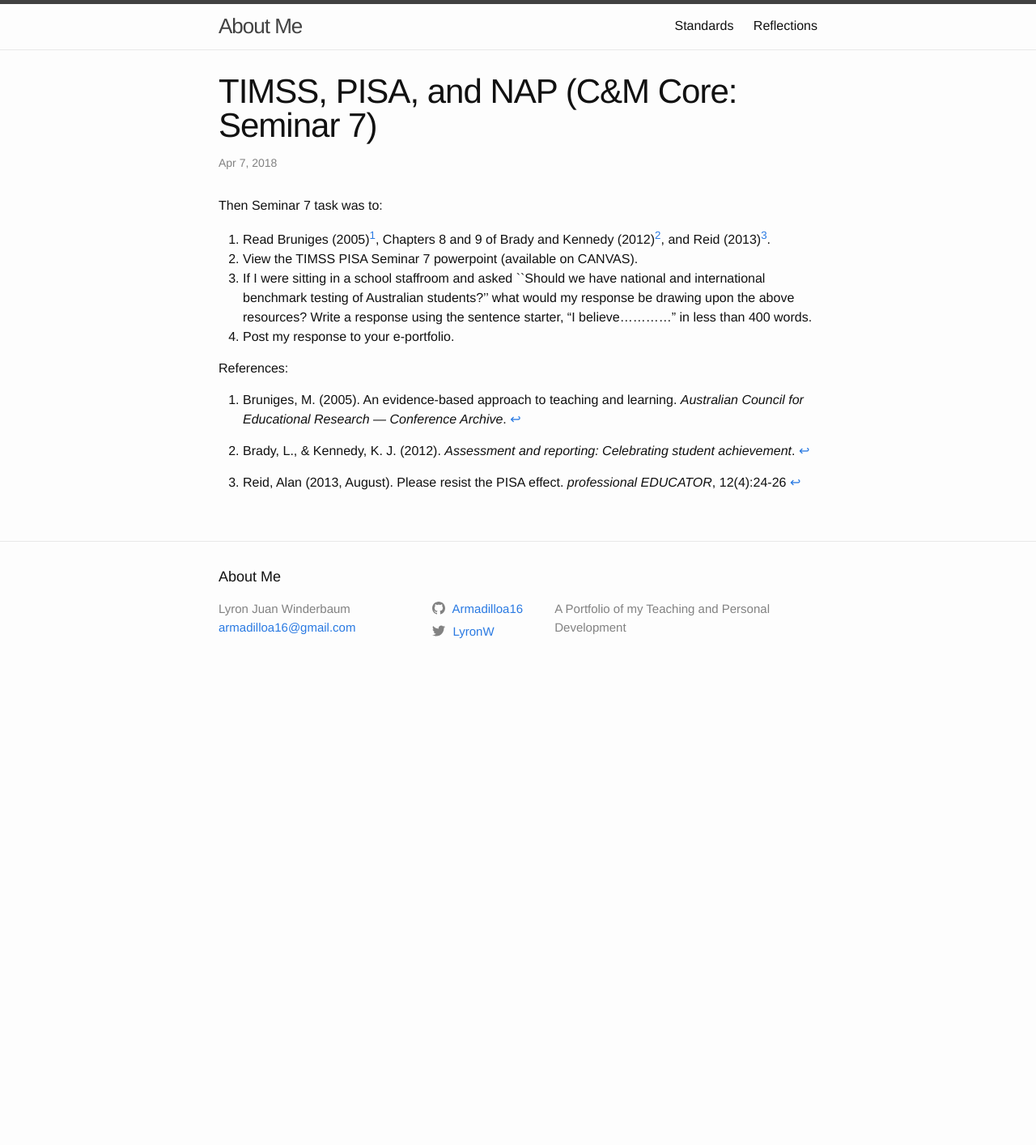
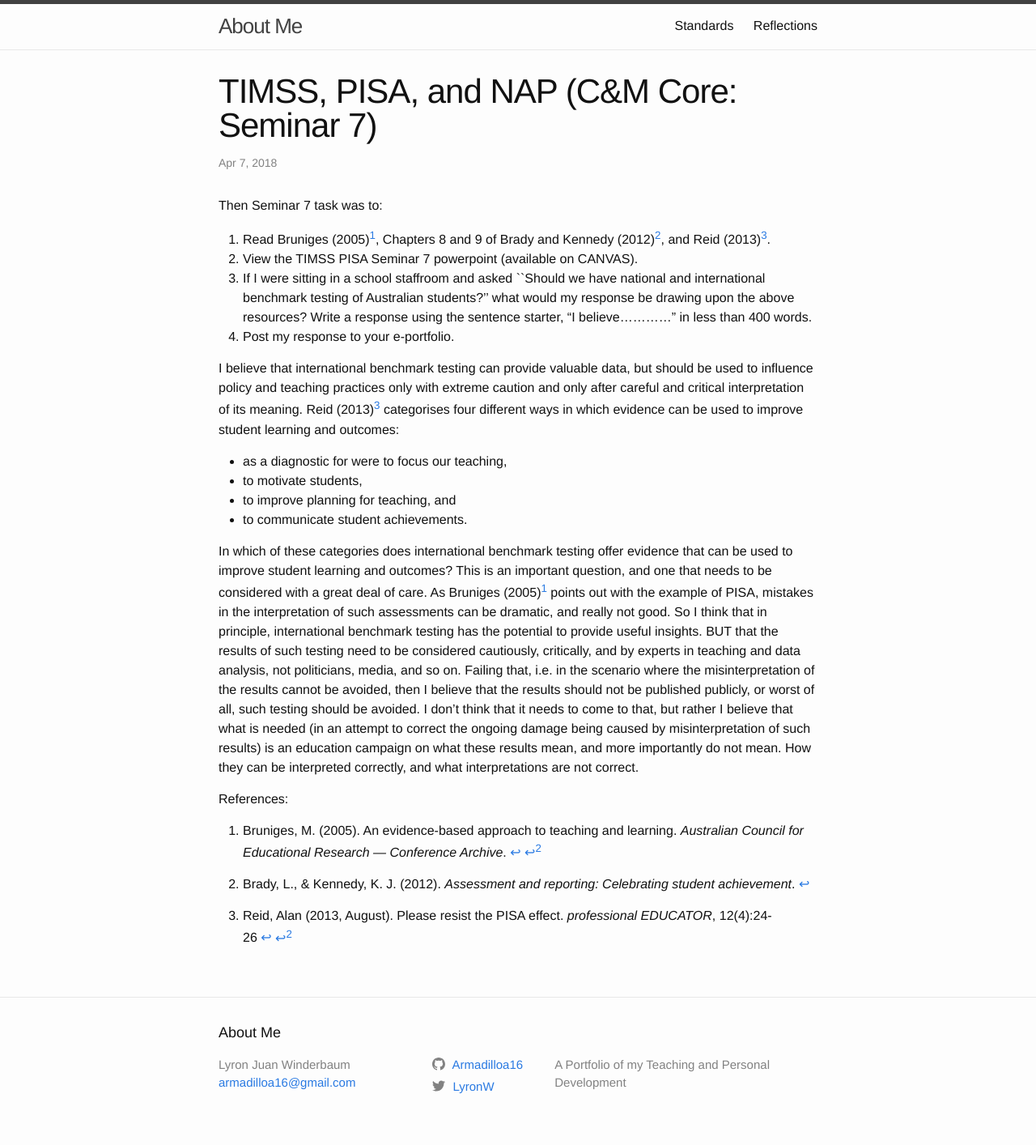
Before and after one commit to Armadilloa16/eportfolio, a Jekyll site: the page built from _posts/2018-04-07-timss-piza-nap.md, in a window 1280 px wide. Shown: the whole page at 81% size. Built offline with Jekyll 4.4.1, drawn with Linux system fonts in a browser that asks for light colours; before the commit the page ends 900 px from its top, so only the background shows below that.

Commit message:
Seminar 7 Task

```diff
--- a/_posts/2018-04-07-timss-piza-nap.md
+++ b/_posts/2018-04-07-timss-piza-nap.md
@@ -12,14 +12,17 @@ Then Seminar 7 task was to:
 3. If I were sitting in a school staffroom and asked ``Should we have national and international benchmark testing of Australian students?'' what would my response be drawing upon the above resources? Write a response using the sentence starter, "I believe............" in less than 400 words.
 4. Post my response to your e-portfolio.
 
+I believe that international benchmark testing can provide valuable data, but should be used to influence policy and teaching practices only with extreme caution and only after careful and critical interpretation of its meaning. Reid (2013)[^Reid2013] categorises four different ways in which evidence can be used to improve student learning and outcomes:
+ - as a diagnostic for were to focus our teaching,
+ - to motivate students,
+ - to improve planning for teaching, and
+ - to communicate student achievements.
 
-
+In which of these categories does international benchmark testing offer evidence that can be used to improve student learning and outcomes? This is an important question, and one that needs to be considered with a great deal of care. As Bruniges (2005)[^Bruniges2005] points out with the example of PISA, mistakes in the interpretation of such assessments can be dramatic, and really not good. So I think that in principle, international benchmark testing has the potential to provide useful insights. BUT that the results of such testing need to be considered cautiously, critically, and by experts in teaching and data analysis, not politicians, media, and so on. Failing that, i.e. in the scenario where the misinterpretation of the results cannot be avoided, then I believe that the results should not be published publicly, or worst of all, such testing should be avoided. I don't think that it needs to come to that, but rather I believe that what is needed (in an attempt to correct the ongoing damage being caused by misinterpretation of such results) is an education campaign on what these results mean, and more importantly do not mean. How they can be interpreted correctly, and what interpretations are not correct.
 
 
 
 References:
-
-[^Churchill2013]: Churchill, R., Ferguson, P., Godinho, S., Johnson, N. F., Keddie, A., Letts, W., Mackay, J., McGill, M., Moss, J., Nagel, M. & Nicholson, P. (2013). *Teaching: Making a difference*.
 
 [^Brady2012]: Brady, L., & Kennedy, K. J. (2012). *Assessment and reporting: Celebrating student achievement*.
 
```
